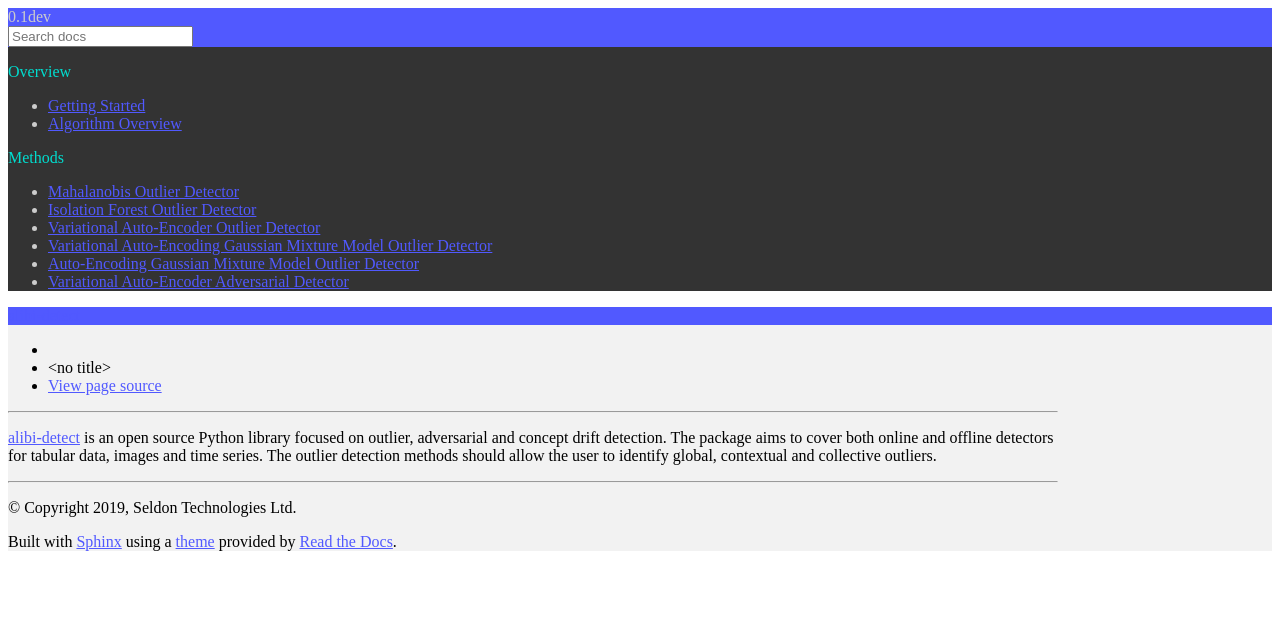
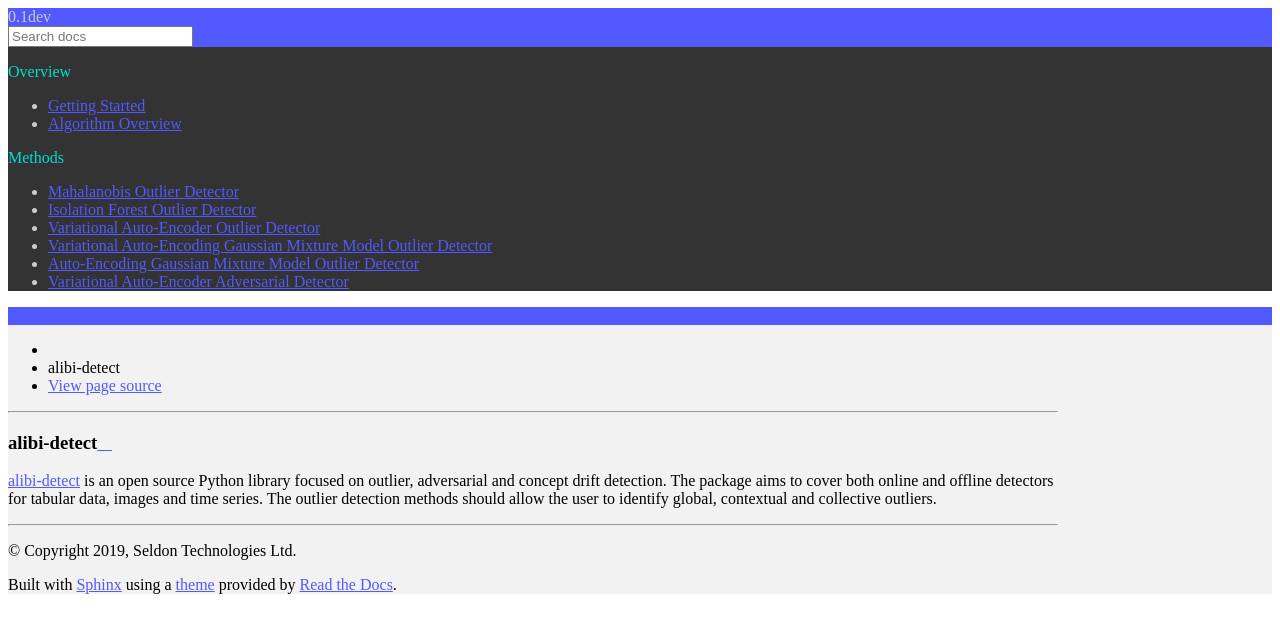
Before and after one commit to SeldonIO/alibi-detect, a Sphinx documentation site: the page built from doc/source/landing.md, in a window 1280 px wide. Shown: the top 633 px of the page. Built offline with Sphinx 7.4.7 and the Read the Docs theme 2.0.0, drawn with Linux system fonts in a browser that asks for light colours; pages that are not in the unit, such as notebooks, are missing from menus.

Commit message:
Update landing for better titlebar in docs

```diff
--- a/doc/source/landing.md
+++ b/doc/source/landing.md
@@ -1 +1,2 @@
+## alibi-detect
 [alibi-detect](https://github.com/SeldonIO/alibi-detect) is an open source Python library focused on outlier, adversarial and concept drift detection. The package aims to cover both online and offline detectors for tabular data, images and time series. The outlier detection methods should allow the user to identify global, contextual and collective outliers.
```
